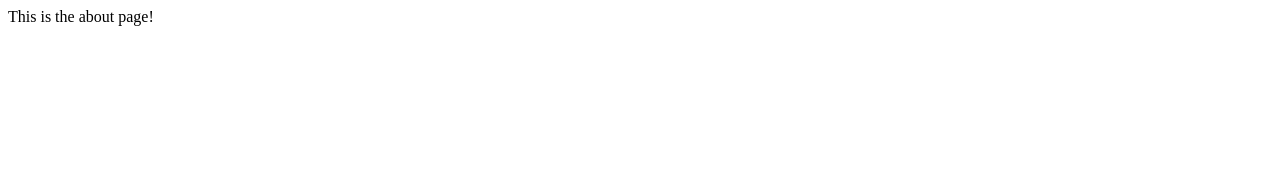
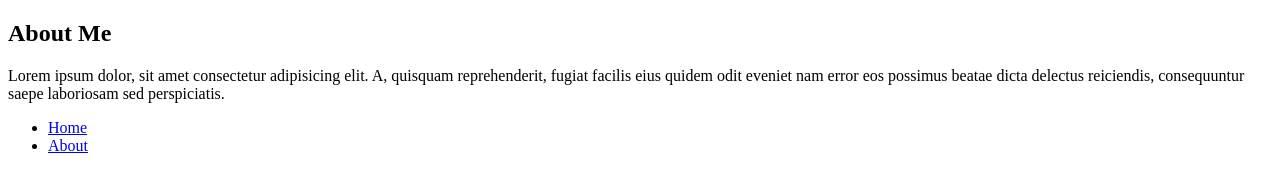
Before and after one commit to khunhour/basic-info-site, a plain HTML site: page about.html in a window 1280 px wide. Drawn offline with Linux system fonts and the light colour scheme.

Commit message:
added content and links in the about me section

```diff
--- a/about.html
+++ b/about.html
@@ -7,6 +7,11 @@
 		<title>Document</title>
 	</head>
 	<body>
-		This is the about page!
+		<h2>About Me</h2>
+		<div>Lorem ipsum dolor, sit amet consectetur adipisicing elit. A, quisquam reprehenderit, fugiat facilis eius quidem odit eveniet nam error eos possimus beatae dicta delectus reiciendis, consequuntur saepe laboriosam sed perspiciatis.</div>
+		<ul>
+			<li><a href="/">Home</a></li>
+			<li><a href="/">About</a></li>
+		</ul>
 	</body>
 </html>
```
